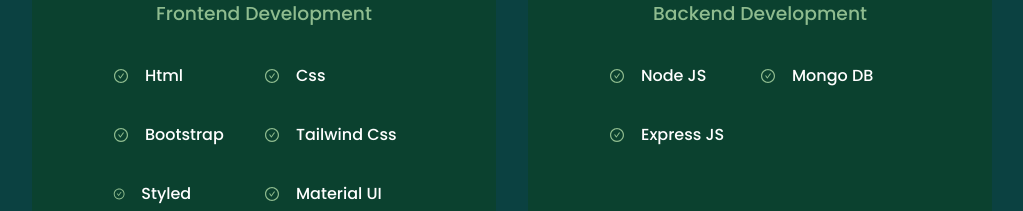
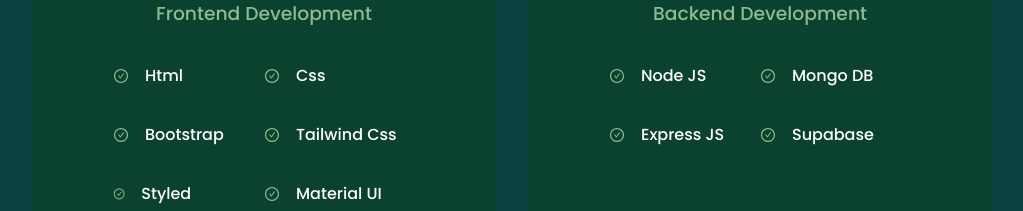
Before and after one commit to Dipocbd/Portfolio-Website, a React (Create React App) app: page / in a window 1280 px wide. Shown: the part 1640-1851 px from the top of the page, without its empty margins (128-1151 px from the left). Built offline with nearby package versions, Linux system fonts and the light colour scheme.

Commit message:
made a few minor updates

```diff
--- a/src/components/experience/Experience.js
+++ b/src/components/experience/Experience.js
@@ -60,7 +60,11 @@
           <article className="experience__details">
             <AiOutlineCheckCircle className="experience__details-icon" />
             <h4>Express JS</h4>
-          </article>
+            </article>
+            <article className="experience__details">
+            <AiOutlineCheckCircle className="experience__details-icon" />
+            <h4>Supabase</h4>
+            </article>
         </div>
       </div>
     </div>
```
